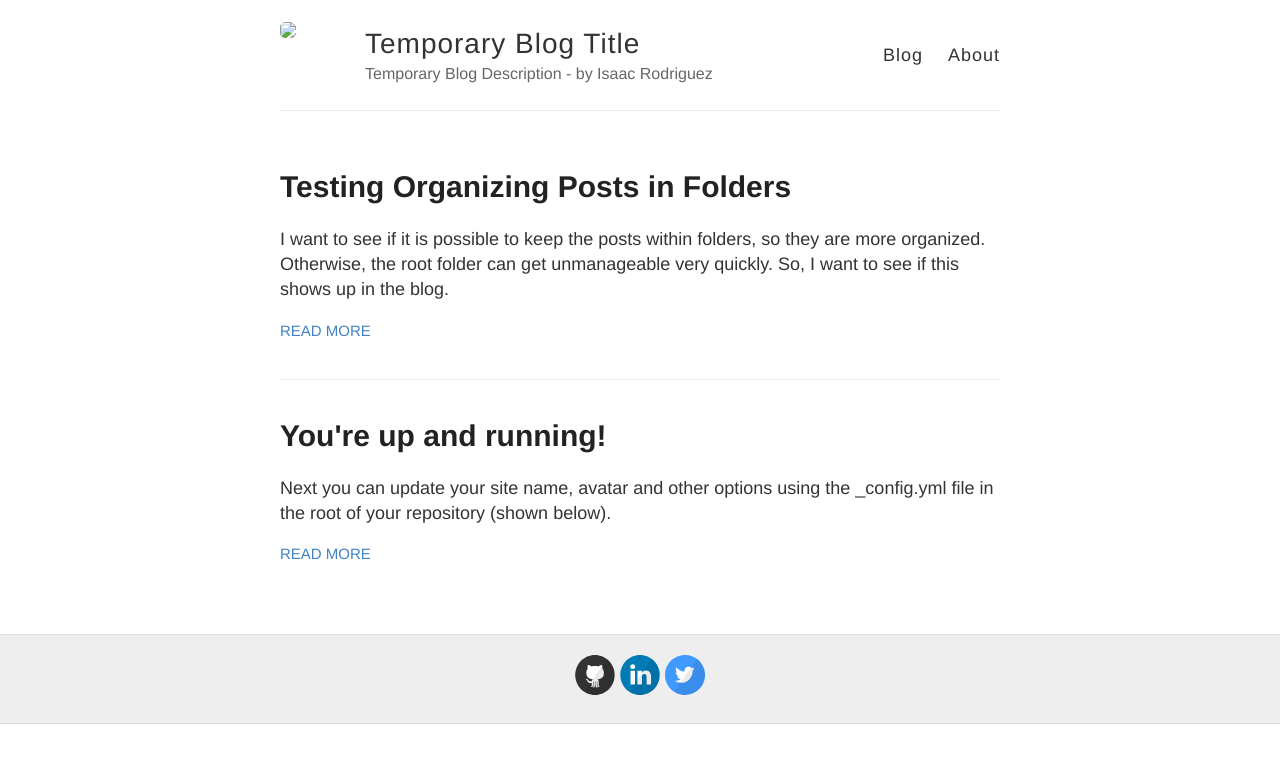
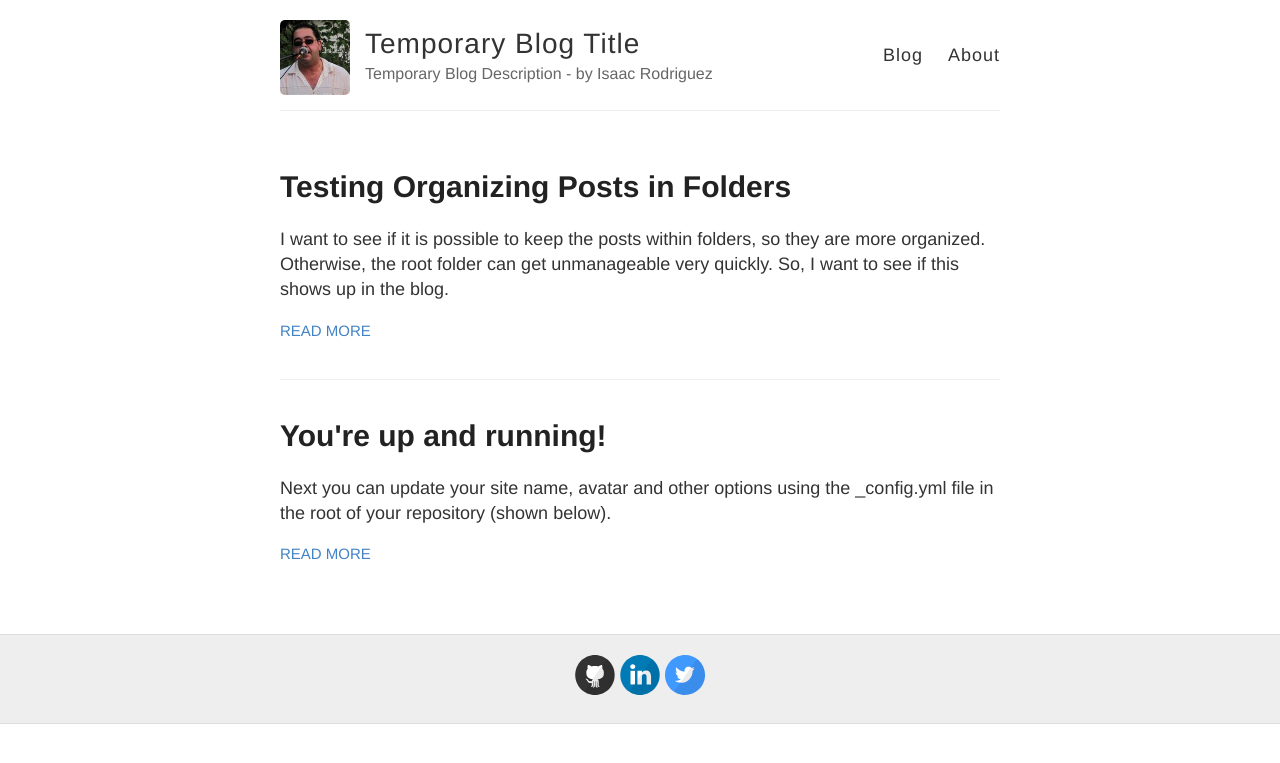
Before and after one commit to CurroRodriguez/currorodriguez.github.io, a Jekyll site: the page built from index.html, in a window 1280 px wide. Shown: the top 763 px of the page. Built offline with Jekyll 4.4.1, drawn with Linux system fonts in a browser that asks for light colours.

Commit message:
Trying yet another syntax

```diff
--- a/_config.yml
+++ b/_config.yml
@@ -11,7 +11,7 @@ description: Temporary Blog Description
 author: Isaac Rodriguez
 
 # URL of your avatar or profile pic (you could use your GitHub profile pic)
-avatar: ~/images/profile.jpg
+avatar: /images/profile.jpg
 
 #
 # Flags below are optional
```
